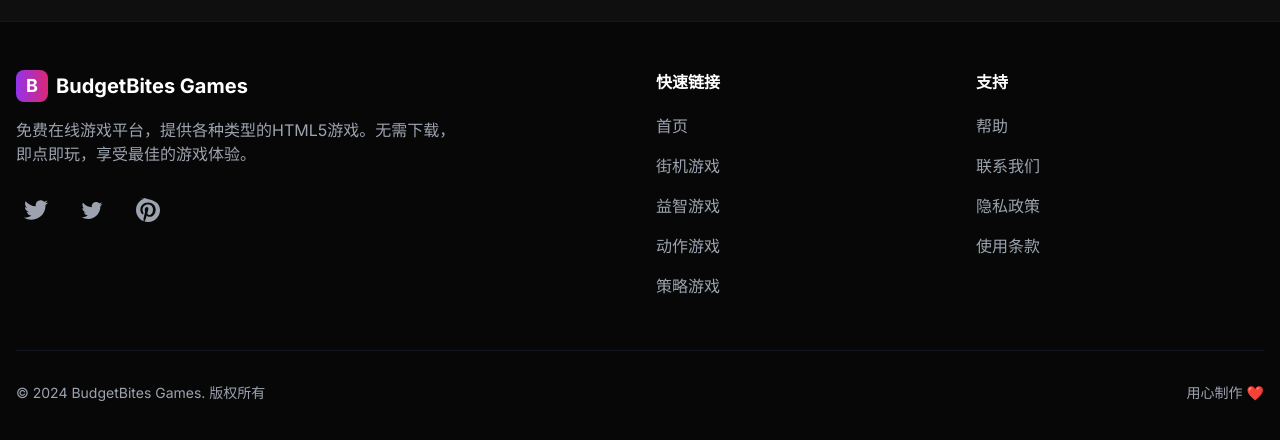
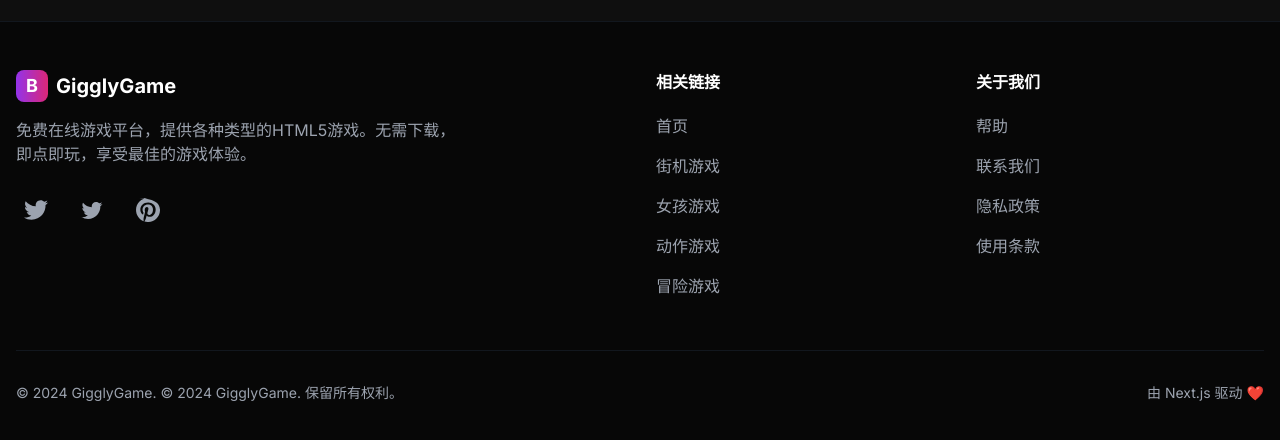
Before and after one commit to suiyecc/H5game, a Next.js app: page /games/dress-up-princess in a window 1280 px wide. Shown: the part 1082-1522 px from the top of the page. Built offline with nearby package versions, Linux system fonts and the light colour scheme.

Commit message:
Fix GitHub Pages deployment: update workflow to use correct output directory and remove invalid CNAME

```diff
--- a/app/category/[category]/page.tsx
+++ b/app/category/[category]/page.tsx
@@ -35,7 +35,7 @@
   }
 
   return {
-    title: `${categoryName} - BudgetBites Games`,
+    title: `${categoryName} - GigglyGame`,
     description: `${categoryName}，免费在线游戏，无需下载即可游玩。`,
     keywords: `${categoryName}, 免费游戏, 在线游戏, HTML5游戏`,
   }
--- a/app/layout.tsx
+++ b/app/layout.tsx
@@ -13,13 +13,13 @@
 }
 
 export const metadata: Metadata = {
-  title: 'BudgetBites Games - 免费在线游戏平台',
+  title: 'GigglyGame - 免费在线游戏平台',
   description: '享受最好的免费在线游戏！包括街机游戏、女孩游戏、动作游戏、冒险游戏和赛车游戏。',
   keywords: '免费游戏, 在线游戏, 街机游戏, 女孩游戏, 动作游戏, 冒险游戏, 赛车游戏',
-  authors: [{ name: 'BudgetBites Games' }],
+  authors: [{ name: 'GigglyGame' }],
   robots: 'index, follow',
   openGraph: {
-    title: 'BudgetBites Games - 免费在线游戏平台',
+    title: 'GigglyGame - 免费在线游戏平台',
     description: '享受最好的免费在线游戏！',
     type: 'website',
     locale: 'zh_CN',
--- a/components/Footer.tsx
+++ b/components/Footer.tsx
@@ -16,7 +16,7 @@
               <div className="w-8 h-8 bg-gradient-to-r from-purple-600 to-pink-600 rounded-lg flex items-center justify-center">
                 <span className="text-white font-bold text-lg">B</span>
               </div>
-              <span className="text-white font-bold text-lg sm:text-xl">BudgetBites Games</span>
+              <span className="text-white font-bold text-lg sm:text-xl">GigglyGame</span>
             </div>
             <p className="text-gray-400 mb-6 max-w-md text-sm sm:text-base">
               {(t.footer && t.footer.description) || '免费在线游戏平台，提供各种类型的HTML5游戏。无需下载，即点即玩，享受最佳的游戏体验。'}
@@ -44,21 +44,21 @@
 
           {/* Quick Links */}
           <div>
-            <h3 className="text-white font-semibold mb-3 sm:mb-4 text-sm sm:text-base">{(t.footer && t.footer.quickLinks) || '快速链接'}</h3>
+            <h3 className="text-white font-semibold mb-3 sm:mb-4 text-sm sm:text-base">{(t.footer && t.footer.links) || '快速链接'}</h3>
             <ul className="space-y-2">
               <li><Link href="/" className="text-gray-400 hover:text-purple-400 transition-colors text-sm sm:text-base py-1 block touch-manipulation">{(t.nav && t.nav.home) || '首页'}</Link></li>
               <li><Link href="/category/arcade" className="text-gray-400 hover:text-purple-400 transition-colors text-sm sm:text-base py-1 block touch-manipulation">{(t.nav && t.nav.arcade) || '街机游戏'}</Link></li>
-              <li><Link href="/category/puzzle" className="text-gray-400 hover:text-purple-400 transition-colors text-sm sm:text-base py-1 block touch-manipulation">{(t.nav && t.nav.puzzle) || '益智游戏'}</Link></li>
+              <li><Link href="/category/girl" className="text-gray-400 hover:text-purple-400 transition-colors text-sm sm:text-base py-1 block touch-manipulation">{(t.nav && t.nav.girl) || '女生游戏'}</Link></li>
               <li><Link href="/category/action" className="text-gray-400 hover:text-purple-400 transition-colors text-sm sm:text-base py-1 block touch-manipulation">{(t.nav && t.nav.action) || '动作游戏'}</Link></li>
-              <li><Link href="/category/strategy" className="text-gray-400 hover:text-purple-400 transition-colors text-sm sm:text-base py-1 block touch-manipulation">{(t.nav && t.nav.strategy) || '策略游戏'}</Link></li>
+              <li><Link href="/category/adventure" className="text-gray-400 hover:text-purple-400 transition-colors text-sm sm:text-base py-1 block touch-manipulation">{(t.nav && t.nav.adventure) || '冒险游戏'}</Link></li>
             </ul>
           </div>
 
           {/* Support */}
           <div>
-            <h3 className="text-white font-semibold mb-3 sm:mb-4 text-sm sm:text-base">{(t.footer && t.footer.support) || '支持'}</h3>
+            <h3 className="text-white font-semibold mb-3 sm:mb-4 text-sm sm:text-base">{(t.footer && t.footer.about) || '支持'}</h3>
             <ul className="space-y-2">
-              <li><Link href="/help" className="text-gray-400 hover:text-purple-400 transition-colors text-sm sm:text-base py-1 block touch-manipulation">{(t.footer && t.footer.help) || '帮助'}</Link></li>
+              <li><Link href="/help" className="text-gray-400 hover:text-purple-400 transition-colors text-sm sm:text-base py-1 block touch-manipulation">帮助</Link></li>
               <li><Link href="/contact" className="text-gray-400 hover:text-purple-400 transition-colors text-sm sm:text-base py-1 block touch-manipulation">{(t.footer && t.footer.contact) || '联系我们'}</Link></li>
               <li><Link href="/privacy" className="text-gray-400 hover:text-purple-400 transition-colors text-sm sm:text-base py-1 block touch-manipulation">{(t.footer && t.footer.privacy) || '隐私政策'}</Link></li>
               <li><Link href="/terms" className="text-gray-400 hover:text-purple-400 transition-colors text-sm sm:text-base py-1 block touch-manipulation">{(t.footer && t.footer.terms) || '服务条款'}</Link></li>
@@ -69,10 +69,10 @@
         {/* Bottom Bar */}
         <div className="border-t border-gray-800/50 mt-8 sm:mt-12 pt-6 sm:pt-8 flex flex-col sm:flex-row justify-between items-center space-y-4 sm:space-y-0">
           <p className="text-gray-400 text-xs sm:text-sm text-center sm:text-left">
-            © 2024 BudgetBites Games. {(t.footer && t.footer.rights) || '版权所有'}
+            © 2024 GigglyGame. {(t.footer && t.footer.copyright) || '版权所有'}
           </p>
           <div className="flex items-center space-x-6">
-            <span className="text-gray-400 text-xs sm:text-sm">{(t.footer && t.footer.madeWith) || '用心制作'} ❤️</span>
+            <span className="text-gray-400 text-xs sm:text-sm">{(t.footer && t.footer.poweredBy) || '用心制作'} ❤️</span>
           </div>
         </div>
       </div>
--- a/components/Hero.tsx
+++ b/components/Hero.tsx
@@ -22,7 +22,7 @@
       <div className="relative z-10 text-center px-4 sm:px-6 max-w-4xl mx-auto">
         <h1 className="text-4xl sm:text-5xl md:text-6xl lg:text-7xl font-bold text-white mb-4 sm:mb-6 leading-tight">
           <span className="bg-gradient-to-r from-purple-400 to-pink-400 bg-clip-text text-transparent">
-            BudgetBites
+            GigglyGame
           </span>
           <br />
           <span className="text-white">Games</span>
--- a/components/Navbar.tsx
+++ b/components/Navbar.tsx
@@ -30,7 +30,7 @@
             <div className="w-8 h-8 bg-primary rounded-lg flex items-center justify-center">
               <span className="text-white font-bold text-lg">🎮</span>
             </div>
-            <span className="text-xl font-bold text-white">BudgetBites</span>
+            <span className="text-xl font-bold text-white">GigglyGame</span>
           </Link>
 
           {/* Desktop Navigation */}
@@ -154,7 +154,7 @@
               {/* Language Selector */}
               <div className="pt-4 mt-4 border-t border-white/10">
                 <div className="flex items-center justify-between">
-                  <span className="text-gray-400 text-sm">{(t.nav && t.nav.language) || '语言'}:</span>
+                  <span className="text-gray-400 text-sm">{(t.nav && t.nav.languageLabel) || '语言'}:</span>
                   <div className="flex space-x-2">
                     <button
                       onClick={() => setLanguage('zh')}
--- a/data/games.json
+++ b/data/games.json
@@ -71,6 +71,7 @@
     "title": "寻宝冒险",
     "category": "adventure",
     "thumbnail": "/images/games/placeholder.svg",
+    "gif": "https://media.giphy.com/media/3o7TKSjRrfIPjeiVyM/giphy.gif",
     "url": "https://example.com/treasure-hunt",
     "description": "探索神秘的洞穴和古老的遗迹，寻找隐藏的宝藏。",
     "featured": false
@@ -81,6 +82,7 @@
     "title": "密室逃脱",
     "category": "adventure",
     "thumbnail": "/images/games/placeholder.svg",
+    "gif": "https://media.giphy.com/media/l0HlBO7eyXzSZkJri/giphy.gif",
     "url": "https://example.com/escape-room",
     "description": "解开谜题，找到线索，从神秘的房间中逃脱。",
     "featured": true
@@ -91,6 +93,7 @@
     "title": "极速赛车",
     "category": "racing",
     "thumbnail": "/images/games/placeholder.svg",
+    "gif": "https://media.giphy.com/media/3o6ZtpvPW6fqxkE1xu/giphy.gif",
     "url": "https://example.com/speed-racer",
     "description": "驾驶超级跑车在赛道上飞驰，争夺冠军宝座。",
     "featured": false
@@ -101,6 +104,7 @@
     "title": "漂移大师",
     "category": "racing",
     "thumbnail": "/images/games/placeholder.svg",
+    "gif": "https://media.giphy.com/media/l0HlNQ03J5JxX6lva/giphy.gif",
     "url": "https://example.com/drift-master",
     "description": "掌握漂移技巧，在弯道中展现你的驾驶技术。",
     "featured": false
--- a/locales/en.json
+++ b/locales/en.json
@@ -54,7 +54,7 @@
     "terms": "Terms of Service",
     "contact": "Contact Us",
     "sitemap": "Sitemap",
-    "copyright": "© 2024 BudgetBites Games. All rights reserved.",
+    "copyright": "© 2024 GigglyGame. All rights reserved.",
     "poweredBy": "Powered by Next.js"
   },
   "game": {
--- a/locales/zh.json
+++ b/locales/zh.json
@@ -54,7 +54,7 @@
     "terms": "使用条款",
     "contact": "联系我们",
     "sitemap": "网站地图",
-    "copyright": "© 2024 BudgetBites Games. 保留所有权利。",
+    "copyright": "© 2024 GigglyGame. 保留所有权利。",
     "poweredBy": "由 Next.js 驱动"
   },
   "game": {
--- a/package.json
+++ b/package.json
@@ -1,5 +1,5 @@
 {
-  "name": "h5game-platform",
+  "name": "gigglygame",
   "version": "1.0.0",
   "private": true,
   "scripts": {
```
Also changed, not shown: 2 other files (tests, documents, lock files or other folders).
